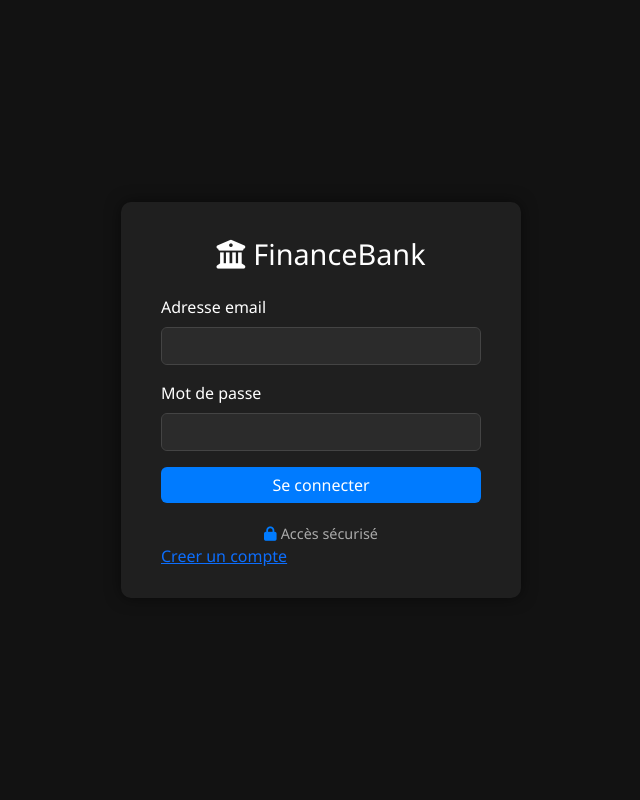
After one commit to Toniniaina/Etablissement-financier-et-pr-t-bancaire, a PHP site: page /Etablissement-financier-et-pr-t-bancaire/ in a window 1280 px wide. The commit adds this page. Shown: the whole page, without its empty margins (319-959 px from the left). Run offline with PHP 8.4, Linux system fonts and the light colour scheme.

Commit message:
loginChecked

```diff
--- /dev/null
+++ b/index.html
@@ -0,0 +1,121 @@
+<!DOCTYPE html>
+<html lang="fr">
+<head>
+  <meta charset="UTF-8" />
+  <title>Connexion - FinanceBank</title>
+  <meta name="viewport" content="width=device-width, initial-scale=1.0" />
+  <link href="https://cdnjs.cloudflare.com/ajax/libs/bootstrap/5.3.0/css/bootstrap.min.css" rel="stylesheet" />
+  <link href="https://cdnjs.cloudflare.com/ajax/libs/font-awesome/6.4.0/css/all.min.css" rel="stylesheet" />
+  <style>
+    body {
+      background-color: #121212;
+      color: #fff;
+      font-family: 'Segoe UI', sans-serif;
+      height: 100vh;
+      display: flex;
+      align-items: center;
+      justify-content: center;
+    }
+    .login-container {
+      background: #1f1f1f;
+      padding: 30px 40px;
+      border-radius: 10px;
+      box-shadow: 0 0 15px rgba(0,0,0,0.5);
+      width: 100%;
+      max-width: 400px;
+    }
+    .login-title {
+      font-size: 1.8rem;
+      margin-bottom: 20px;
+      text-align: center;
+    }
+    .form-control {
+      background-color: #2b2b2b;
+      border: 1px solid #444;
+      color: white;
+    }
+    .form-control:focus {
+      background-color: #2b2b2b;
+      border-color: #007bff;
+      color: white;
+      box-shadow: none;
+    }
+    .btn-login {
+      width: 100%;
+      background-color: #007bff;
+      border: none;
+    }
+    .btn-login:hover {
+      background-color: #0056b3;
+    }
+    .login-footer {
+      text-align: center;
+      margin-top: 20px;
+      font-size: 0.9em;
+      color: #aaa;
+    }
+    .login-footer i {
+      color: #007bff;
+    }
+  </style>
+</head>
+<body>
+
+<div class="login-container">
+  <div class="login-title"><i class="fas fa-university me-2"></i>FinanceBank</div>
+
+  <form onsubmit="return seConnecter(event)">
+    <div class="mb-3">
+      <label for="email" class="form-label">Adresse email</label>
+      <input type="email" id="email" class="form-control" required autocomplete="username"/>
+    </div>
+    <div class="mb-3">
+      <label for="password" class="form-label">Mot de passe</label>
+      <input type="password" id="password" class="form-control" required autocomplete="current-password"/>
+    </div>
+    <button type="submit" class="btn btn-login text-white">Se connecter</button>
+  </form>
+  <div class="login-footer">
+    <i class="fas fa-lock me-1"></i>Accès sécurisé
+  </div>
+  <a href="register.html">Creer un compte</a>
+</div>
+
+<script>
+  const apiBase = "http://localhost/Etablissement-financier-et-pr-t-bancaire/ws";
+
+  function ajax(method, url, data, callback) {
+    const xhr = new XMLHttpRequest();
+    xhr.open(method, apiBase + url, true);
+    xhr.setRequestHeader("Content-Type", "application/x-www-form-urlencoded");
+    xhr.onreadystatechange = () => {
+      if (xhr.readyState === 4) {
+        if (xhr.status === 200) {
+          callback(JSON.parse(xhr.responseText));
+        } else {
+          alert("Erreur de connexion au serveur !");
+        }
+      }
+    };
+    xhr.send(data);
+  }
+
+  function seConnecter(e) {
+    e.preventDefault();
+    const email = document.getElementById("email").value.trim();
+    const password = document.getElementById("password").value;
+
+    const data = "email=" + encodeURIComponent(email) + "&mot_de_passe=" + encodeURIComponent(password);
+
+    ajax("POST", "/login", data, function(response) {
+      if (response.success) {
+        window.location.href = "home.php";
+      } else {
+        alert(response.message || "Email ou mot de passe incorrect !");
+      }
+    });
+  }
+</script>
+
+</body>
+</html>
--- a/sql/script_aivr.sql
+++ b/sql/script_aivr.sql
@@ -8,8 +8,7 @@ CREATE TABLE utilisateurs(
     nom_utilisateurs VARCHAR(50) NOT NULL,
     prenom_utilisateurs VARCHAR(50) NOT NULL,
     email VARCHAR(100) NOT NULL UNIQUE,
-    mot_de_passe VARCHAR(255) NOT NULL,
-    date_creation TIMESTAMP DEFAULT CURRENT_TIMESTAMP
+    mot_de_passe VARCHAR(255) NOT NULL
 );
 
 CREATE TABLE Fonds(
--- a/ws/routes/routes.php
+++ b/ws/routes/routes.php
@@ -7,9 +7,10 @@ require_once __DIR__ . '/../controllers/FondController.php';
 require_once __DIR__ . '/../controllers/DetailFondController.php';
 require_once __DIR__ . '/../controllers/TauxController.php';
 
-require_once __DIR__ . '/controllers/UtilisateurController.php';
+require_once __DIR__ . '/../controllers/UtilisateurController.php';
 
 Flight::route('POST /login', ['UtilisateurController', 'login']);
+Flight::route('POST /register', ['UtilisateurController', 'register']);
 
 require_once __DIR__ . '/../controllers/ClientController.php';
 Flight::route('GET /prets/interets', ['PretController', 'getInteretsParMois']);
```
Also changed, not shown: register.html (renamed from login.html, +24 -11 lines), ws/controllers/UtilisateurController.php (+34 -0 lines).
